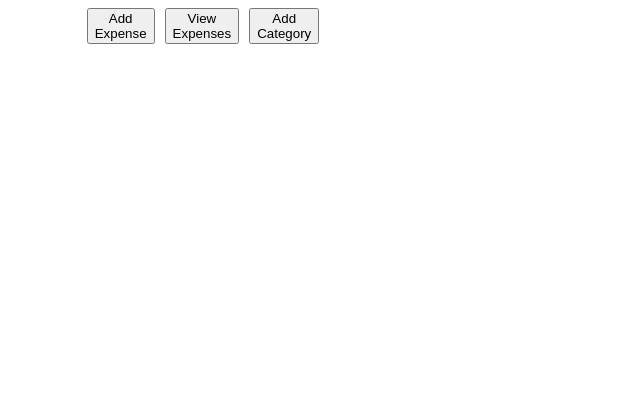
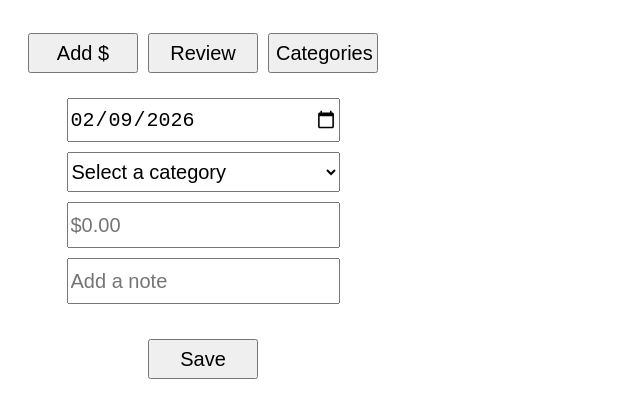
Before and after one commit to ikari4/expenses, a website: page index.html in a window 1280 px wide. Shown: the whole page, without its empty margins (0-640 px from the left). Drawn offline with Linux system fonts and the light colour scheme; no server answers.

Commit message:
formatting

```diff
--- a/index.html
+++ b/index.html
@@ -12,9 +12,9 @@
 <body>
     <div id="outerDiv">
         <div id="headerDiv">
-            <button id="addExpenseBtn">Add<br>Expense</button>
-            <button id="viewExpensesBtn">View<br>Expenses</button>
-            <button id="addCategoryBtn">Add<br>Category</button>
+            <button id="addExpenseBtn">Add $</button>
+            <button id="viewExpenseBtn">Review</button>
+            <button id="addCategoryBtn">Categories</button>
         </div>
         <div id="mainDiv"></div>
     </div>
--- a/index.js
+++ b/index.js
@@ -20,7 +20,7 @@ async function postCategories(categoryDropdown) {
 
 // main script begins here
 const addExpenseBtn = document.getElementById("addExpenseBtn");
-const viewExpensesBtn = document.getElementById("viewExpensesBtn");
+const viewExpenseBtn = document.getElementById("viewExpenseBtn");
 const addCategoryBtn = document.getElementById("addCategoryBtn");
 const mainDiv = document.getElementById("mainDiv");
 
@@ -28,13 +28,18 @@ const mainDiv = document.getElementById("mainDiv");
 addExpenseBtn.addEventListener("click", () => {
     // clear mainDiv
     mainDiv.textContent = "";
+
     // setup date entry
     const dateEntry = document.createElement("input");
     dateEntry.type = "date";
+    dateEntry.value = new Date().toISOString().split("T")[0];
+    dateEntry.className = "input";
     mainDiv.appendChild(dateEntry);
+
     // setup list of categories
     const categoryDropdown = document.createElement("select");
     categoryDropdown.innerHTML = "";
+    categoryDropdown.className = "input";
     const defaultOption = document.createElement("option");
     defaultOption.value = "";
     defaultOption.textContent = "Select a category";
@@ -43,22 +48,30 @@ addExpenseBtn.addEventListener("click", () => {
     categoryDropdown.appendChild(defaultOption);
     mainDiv.appendChild(categoryDropdown);
     postCategories(categoryDropdown);
+
     // setup amount entry
     const amount = document.createElement("input");
-    amount.type = "number";
+    amount.type = "text";
+    amount.inputMode = "decimal";
     amount.step = "0.01";
     amount.min = "0";
     amount.placeholder = "$0.00";
+    amount.className = "input";
     mainDiv.appendChild(amount);
+
     // setup notes
     const notes = document.createElement("input");
     notes.type = "text";
     notes.placeholder = "Add a note";
+    notes.className = "input";
     mainDiv.appendChild(notes);
+
     // save button
     const saveBtn = document.createElement("button");
-    saveBtn.textContent = "Save Expense";
+    saveBtn.textContent = "Save";
+    saveBtn.classList = "saveBtn";
     mainDiv.appendChild(saveBtn);
+
     // event listener for saving
     saveBtn.addEventListener("click", async () => {
         const expenseData = {
@@ -67,6 +80,7 @@ addExpenseBtn.addEventListener("click", () => {
             amount: parseFloat(amount.value),
             notes: notes.value
         };
+
         // validation
         if (!expenseData.date) {
             alert("Please select a date.");
@@ -80,6 +94,7 @@ addExpenseBtn.addEventListener("click", () => {
             alert("Please enter a valid amount.");
             return;
         }
+
         // send to backend
         const saveRes = await fetch("/api/saveExpense", {
             method: "POST",
@@ -93,3 +108,5 @@ addExpenseBtn.addEventListener("click", () => {
         alert("Expense saved!");
     });
 });
+
+addExpenseBtn.click();
--- a/styles.css
+++ b/styles.css
@@ -11,7 +11,7 @@
     display: flex;
     flex-direction: row;
     gap: 10px;
-    margin-bottom: 10px;
+    margin: 25px 0px;
 }
 
 #mainDiv {
@@ -19,3 +19,19 @@
     flex-direction: column;
     gap: 10px;
 }
+
+.input {
+    height: 40px;
+    font-size: 20px;
+}
+
+button {
+    height: 40px;
+    width: 110px;
+    font-size: 20px;
+}
+
+.saveBtn {
+    align-self: center;
+    margin: 25px 0px;
+}
```
